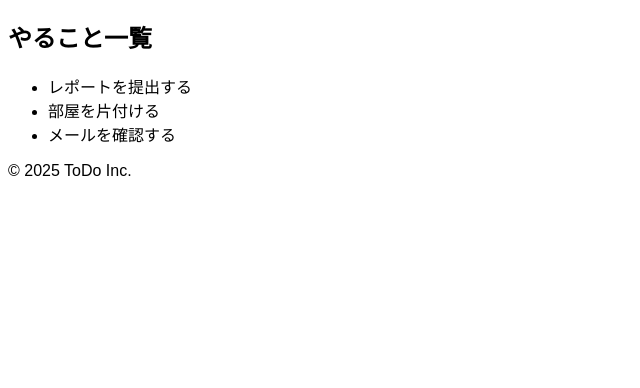
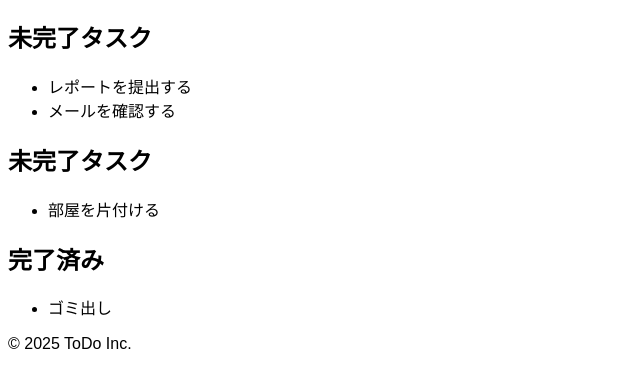
Before and after one commit to shino1892/3R.github.io, a plain HTML site: page index.html in a window 1280 px wide. Shown: the part 70-458 px from the top of the page, without its empty margins (0-640 px from the left). Drawn offline with Linux system fonts and the light colour scheme.

Commit message:
Bさん作業

```diff
--- a/index.html
+++ b/index.html
@@ -11,12 +11,25 @@
   </header>
 
   <main>
-    <section id="tasks">
-      <h2>やること一覧</h2>
+    <section id="tasks work">
+      <h2>未完了タスク</h2>
       <ul>
         <li>レポートを提出する</li>
+        <li>メールを確認する</li>
+      </ul>
+    </section>
+
+    <section id="tasks private">
+      <h2>未完了タスク</h2>
+      <ul>
         <li>部屋を片付ける</li>
-        <li>メールを確認する</li>
+      </ul>
+    </section>
+
+    <section id="completion">
+      <h2>完了済み</h2>
+      <ul>
+        <li>ゴミ出し</li>
       </ul>
     </section>
   </main>
```
